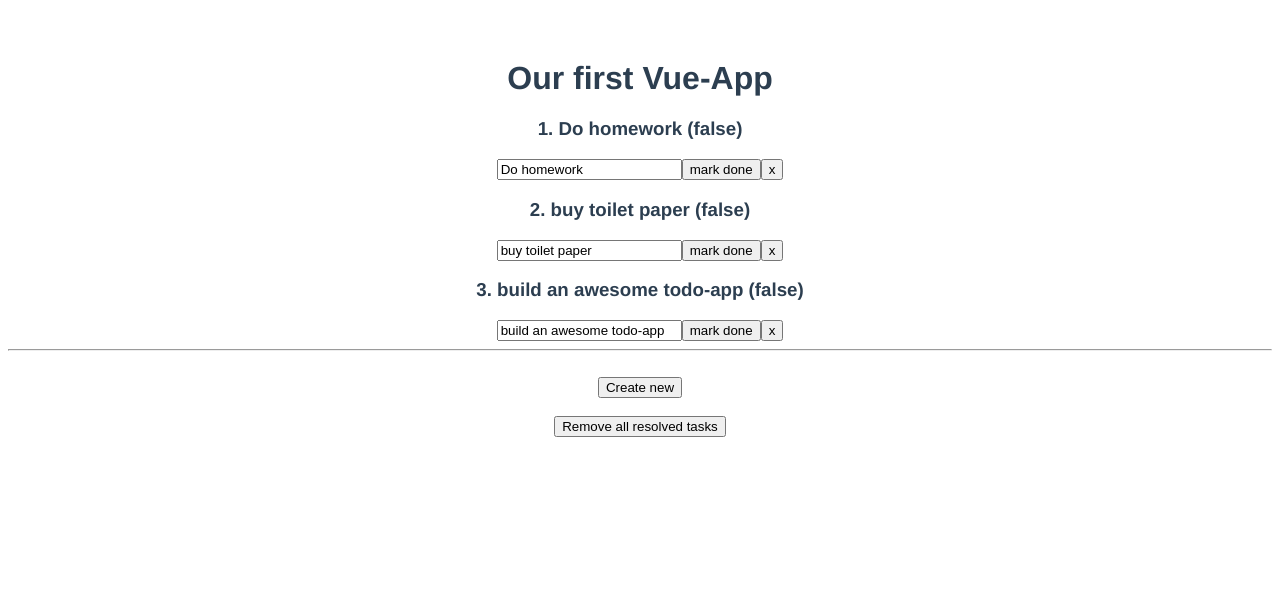
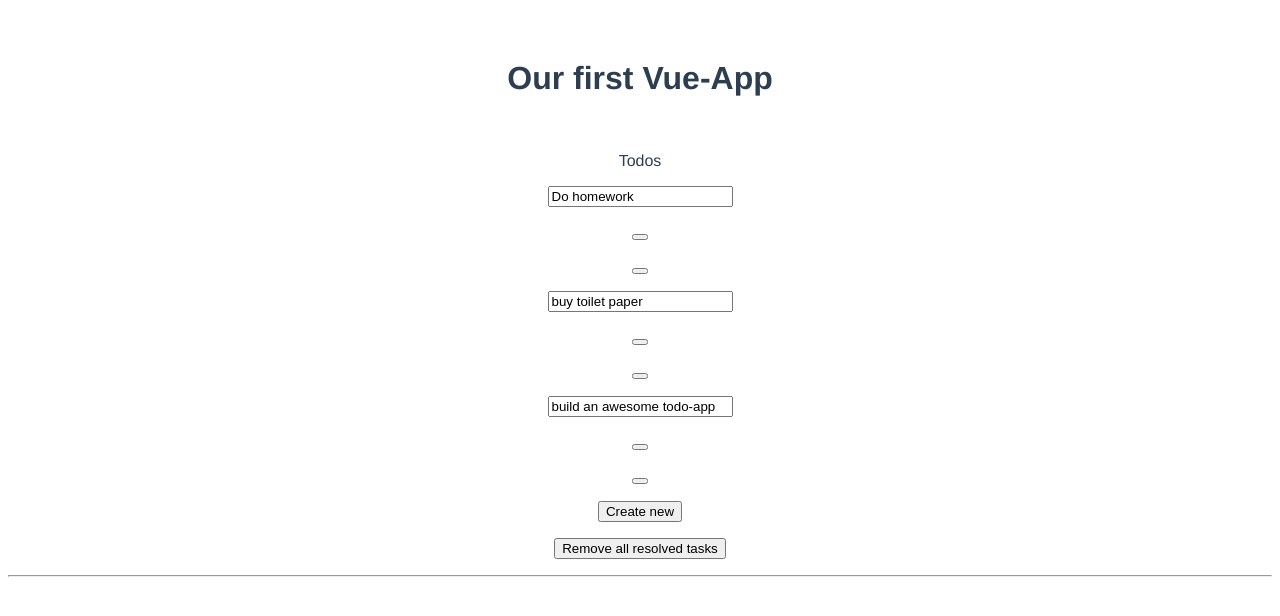
Before and after one commit to janein/vue-todo-app, a Vue app: page / in a window 1280 px wide. Shown: the top 616 px of the page. Built offline with nearby package versions, Linux system fonts and the light colour scheme.

Commit message:
Add styling

```diff
--- a/src/App.vue
+++ b/src/App.vue
@@ -1,24 +1,27 @@
 <template>
   <div id="app">
-  <h1>Our first Vue-App</h1>
+  <div class="container">
+    <h1>Our first Vue-App</h1>
+    <br>
     <TodoList/>
+  </div>
   </div>
 </template>
 
 <script>
-import TodoList from './components/TodoList';
+import TodoList from "./components/TodoList";
 
 export default {
-  name: 'App',
+  name: "App",
   components: {
-    TodoList,
-  },
+    TodoList
+  }
 };
 </script>
 
 <style>
 #app {
-  font-family: 'Avenir', Helvetica, Arial, sans-serif;
+  font-family: "Avenir", Helvetica, Arial, sans-serif;
   -webkit-font-smoothing: antialiased;
   -moz-osx-font-smoothing: grayscale;
   text-align: center;
--- a/src/components/TodoItem.vue
+++ b/src/components/TodoItem.vue
@@ -1,52 +1,74 @@
 <template>
-  <div class="item" :class="{
+  <div class="item panel-block" :class="{
     'item--done': item.done
   }">
-    <h3>{{index + 1}}. {{item.title}} ({{item.done}})</h3>
-    <input v-model="item.title" @keyup="updateTodo" placeholder="What would you like to do?" ref="input" />
-    <button @click="toggleState(index)">
-      {{ item.done ? 'unmark done' : 'mark done' }}
-    </button>
-    <button @click="remove(index)">x</button>
+    <div class="field has-addons item__field">
+      <input class="item__input input is-medium" v-model="item.title" @keyup="updateTodo" placeholder="What would you like to do?" ref="input" />
+      <p class="control">
+        <button @click="toggleState(index)" class="button is-outlined is-medium"
+          :class="{
+            'is-success': !item.done,
+            'is-warning': item.done
+          }"
+        >
+          <span class="icon is-small">
+            <i class="fas fa-ban" v-if="item.done"></i>
+            <i class="fas fa-check" v-else="item.done"></i>
+          </span>
+        </button>
+      </p>
+      <p class="control">
+        <button @click="remove(index)" class="button is-danger is-outlined is-medium">
+          <span class="icon is-small"><i class="fas fa-trash"></i></span>
+        </button>
+      </p>
+    </div>
   </div>
 </template>
 
 <script>
-import { mapMutations } from 'vuex';
+import { mapMutations } from "vuex";
 
 export default {
-  name: 'TodoItem',
+  name: "TodoItem",
   data() {
     return {};
   },
   methods: {
     ...mapMutations({
-      toggleState: 'toggleTodoState',
-      remove: 'removeTodo',
+      toggleState: "toggleTodoState",
+      remove: "removeTodo"
     }),
     updateTodo() {
-      this.$store.commit('updateTodo', {
+      this.$store.commit("updateTodo", {
         idx: this.index,
-        todo: this.item,
+        todo: this.item
       });
     },
     focus() {
       this.$refs.input.focus();
-    },
+    }
   },
   props: {
     index: Number,
     item: {
       title: String,
-      done: Boolean,
-    },
-  },
+      done: Boolean
+    }
+  }
 };
 </script>
 
 <!-- Add "scoped" attribute to limit CSS to this component only -->
 <style scoped>
-.item--done {
+.item--done input {
   text-decoration: line-through;
 }
+.item__field {
+  width: 100%;
+}
+
+.item__input {
+  flex-grow: 1;
+}
 </style>
--- a/src/components/TodoList.vue
+++ b/src/components/TodoList.vue
@@ -1,5 +1,11 @@
 <template>
   <div>
+    <div class="columns is-mobile is-centered">
+      <div class="column is-full-mobile is-two-thirds-tablet is-half-desktop">
+        <nav class="panel">
+          <p class="panel-heading">
+            Todos
+          </p>
           <TodoItem
             v-for="(item, index) of items"
             :item="item"
@@ -7,44 +13,67 @@
             :key="`item-${index}`"
             ref="item"
             />
+            <div class="panel-block">
+              <div class="field is-grouped">
+                <p class="control">
+                  <button @click.prevent="createNew" class="button is-primary">
+                    <span class="icon is-small">
+                      <i class="fas fa-plus"></i>
+                    </span>
+                    <span>Create new</span>
+                  </button>
+                </p>
+                <p class="control">
+                  <button @click.prevent="removeDone" class="button is-danger is-outlined">
+                    <span class="icon is-small">
+                      <i class="fas fa-trash"></i>
+                    </span>
+                    <span>Remove all resolved tasks</span>
+                  </button>
+                </p>
+              </div>
+            </div>
+        </nav>
+      </div>
+    </div>
       <hr/>
       <br>
-    <button @click.prevent="createNew">Create new</button>
+
     <br><br>
-    <button @click.prevent="removeDone">Remove all resolved tasks</button>
+
   </div>
 </template>
 
 <script>
-import TodoItem from './TodoItem';
-import { mapGetters, mapMutations } from 'vuex';
+import TodoItem from "./TodoItem";
+import { mapGetters, mapMutations } from "vuex";
 
 export default {
-  name: 'TodoList',
+  name: "TodoList",
   components: {
-    TodoItem,
+    TodoItem
   },
   computed: {
     ...mapGetters({
-      items: 'todos',
-    }),
+      items: "todos"
+    })
   },
   data() {
     return {};
   },
   methods: {
     ...mapMutations({
-      removeDone: 'removeResolvedTodos',
+      removeDone: "removeResolvedTodos"
     }),
     createNew() {
-      this.$store.commit('addTodo');
+      this.$store.commit("addTodo");
       this.$nextTick(() => {
         if (this.$refs.item.length > 0) {
           this.$refs.item[this.$refs.item.length - 1].focus();
         }
       });
-    },
-  },
+    }
+  }
 };
 </script>
 
```
Lines whose indentation alone changed are shown as unchanged.
